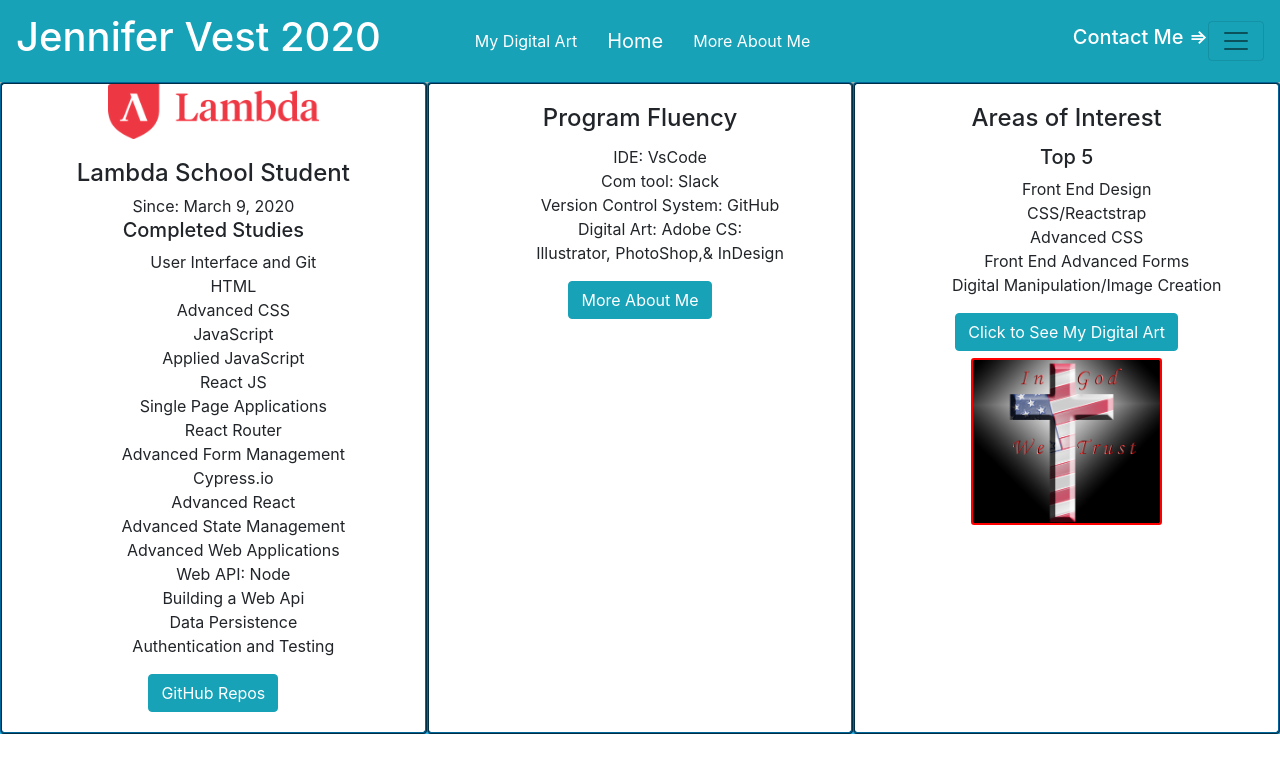
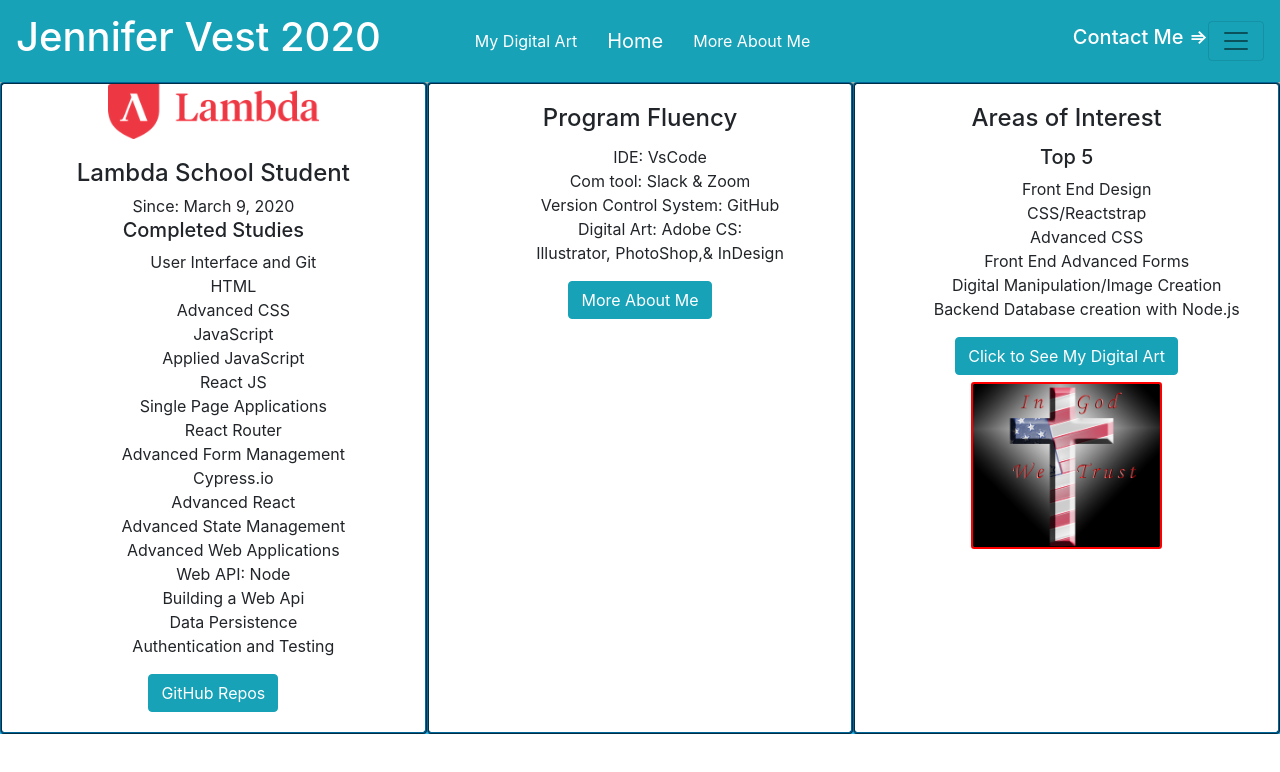
Before and after one commit to JenVest2020/Jdvresume2020, a React (Create React App) app in the folder jdvresume2020/: page / in a window 1280 px wide. Shown: the top 772 px of the page. Built offline with nearby package versions, Linux system fonts and the light colour scheme.

Commit message:
added backend area of intrest

```diff
--- a/jdvresume2020/src/App.js
+++ b/jdvresume2020/src/App.js
@@ -54,7 +54,7 @@ const App = () => {
               <CardText>
                 <ul style={{ listStyleType: 'none' }}>
                   <li>IDE: VsCode</li>
-                  <li>Com tool: Slack</li>
+                  <li>Com tool: Slack & Zoom</li>
                   <li>Version Control System: GitHub</li>
                   <li>Digital Art: Adobe CS:</li>
                   <li>Illustrator, PhotoShop,& InDesign</li>
@@ -76,6 +76,7 @@ const App = () => {
                   <li>Advanced CSS</li>
                   <li>Front End Advanced Forms</li>
                   <li>Digital Manipulation/Image Creation</li>
+                  <li>Backend Database creation with Node.js</li>
                 </ul>
               </CardText>
               <Link to='/digitalArt'>
```
